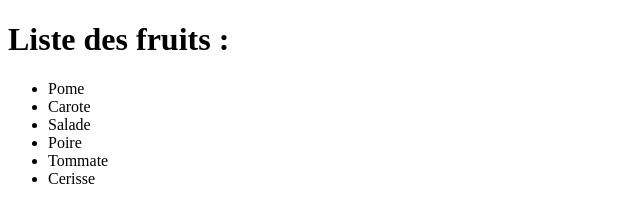
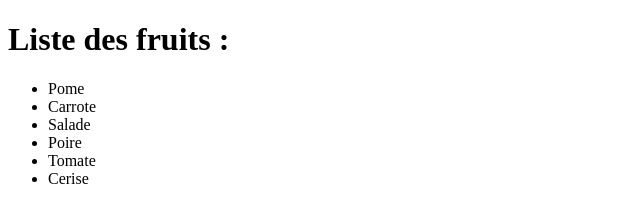
Before and after one commit to Galaxie-7/Exercice-de-cours, a plain HTML site: page index.html in a window 1280 px wide. Shown: the full height of the page, 0-640 px from the left. Drawn offline with Linux system fonts and the light colour scheme.

Commit message:
Fix typos in fruit list

```diff
--- a/index.html
+++ b/index.html
@@ -11,11 +11,11 @@
         <h1>Liste des fruits :</h1>
         <ul>
             <li>Pome</li>
-            <li>Carote</li>
+            <li>Carrote</li>
             <li>Salade</li>
             <li>Poire</li>
-            <li>Tommate</li>
-            <li>Cerisse</li>
+            <li>Tomate</li>
+            <li>Cerise</li>
         </ul>
     </body>
 </html>
```
